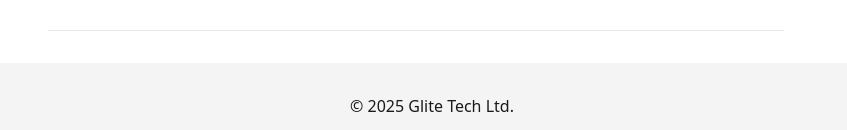
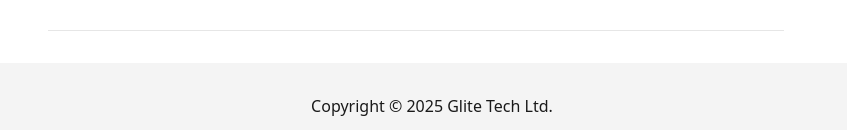
Before and after one commit to CharlieJB-Glite/glite-blog, a Jekyll site: the page built from index.html, in a window 1280 px wide. Shown: the part 767-897 px from the top of the page, without its empty margins (224-1071 px from the left). Built offline with Jekyll 4.4.1, drawn with Linux system fonts in a browser that asks for light colours.

Commit message:
Fix broken link bug

```diff
--- a/_layouts/default.html
+++ b/_layouts/default.html
@@ -33,7 +33,7 @@
         {{ content }}
     </main>
     <footer>
-        <p>&copy; 2025 Glite Tech Ltd.</p>
+        <p>Copyright &copy; 2025 Glite Tech Ltd.</p>
     </footer>
 </body>
 
--- a/index.html
+++ b/index.html
@@ -3,7 +3,7 @@
 ---
 <div class="post_list">
     {% for post in site.posts %}
-    <a href="{{ site.baseurl }}/{{ post.url }}" class="post_link">
+    <a href="{{ post.url }}" class="post_link">
         <div class="post">
             <img src="{{ post.image }}" alt="{{ post.title }}" class="post_header_img">
 
```
